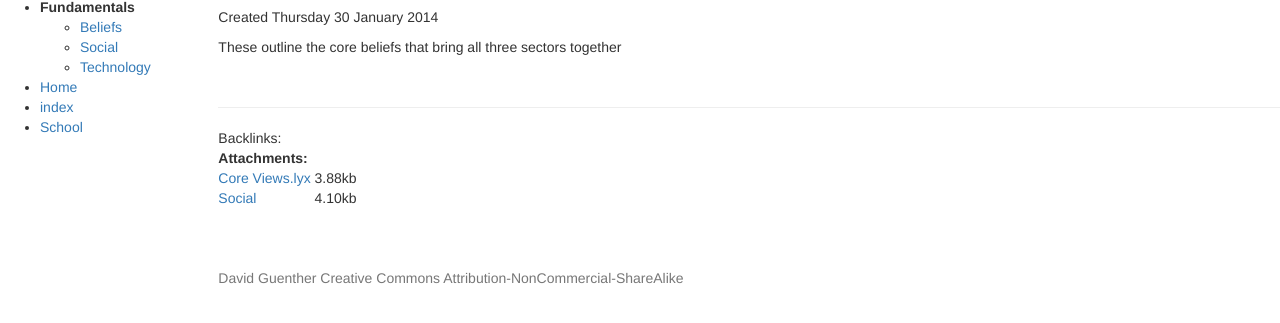
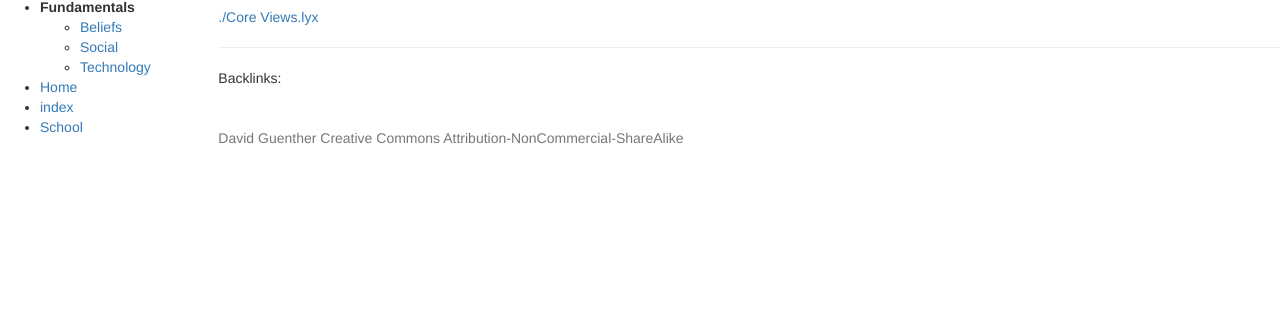
Before and after one commit to daguenther/nebulaecommunitas, a plain HTML site: page Fundamentals.html in a window 1280 px wide. Shown: the part 103-426 px from the top of the page. Drawn offline with nearby package versions, Linux system fonts and the light colour scheme.

Commit message:
/ ‘Church.html’ / ‘Fundamentals.html’ / ‘Fundamentals/Beliefs.html’ / ‘Fundamentals/Social.html’

```diff
--- a/Fundamentals.html
+++ b/Fundamentals.html
@@ -81,13 +81,7 @@
 		<br>
 					<h1>Fundamentals</h1>
 
-			<p>
-Created Thursday 30 January 2014<br>
-</p>
-
-<p>
-These outline the core beliefs that bring all three sectors together<br>
-</p>
+			<a href="./Fundamentals/Core%20Views.lyx" title="./Core Views.lyx" class="file">./Core Views.lyx</a>
 
 
 			<br>
@@ -96,9 +90,6 @@ These outline the core beliefs that bring all three sectors together<br>
 				Backlinks:
 
 			</span>
-				<br>
-								<b>Attachments:</b>
-				<table>				<tr><td><a href='./Fundamentals/Core%20Views.lyx'>Core Views.lyx</a></td><td>&nbsp;</td><td>3.88kb</td></tr>				<tr><td><a href='./Fundamentals/Social'>Social</a></td><td>&nbsp;</td><td>4.10kb</td></tr>				</table>
 				<br>
 				<br>
 				<br>
```
Also changed, not shown: Church.html (+0 -2 lines), Fundamentals/Beliefs.html (+0 -2 lines), Fundamentals/Social.html (+0 -3 lines).
